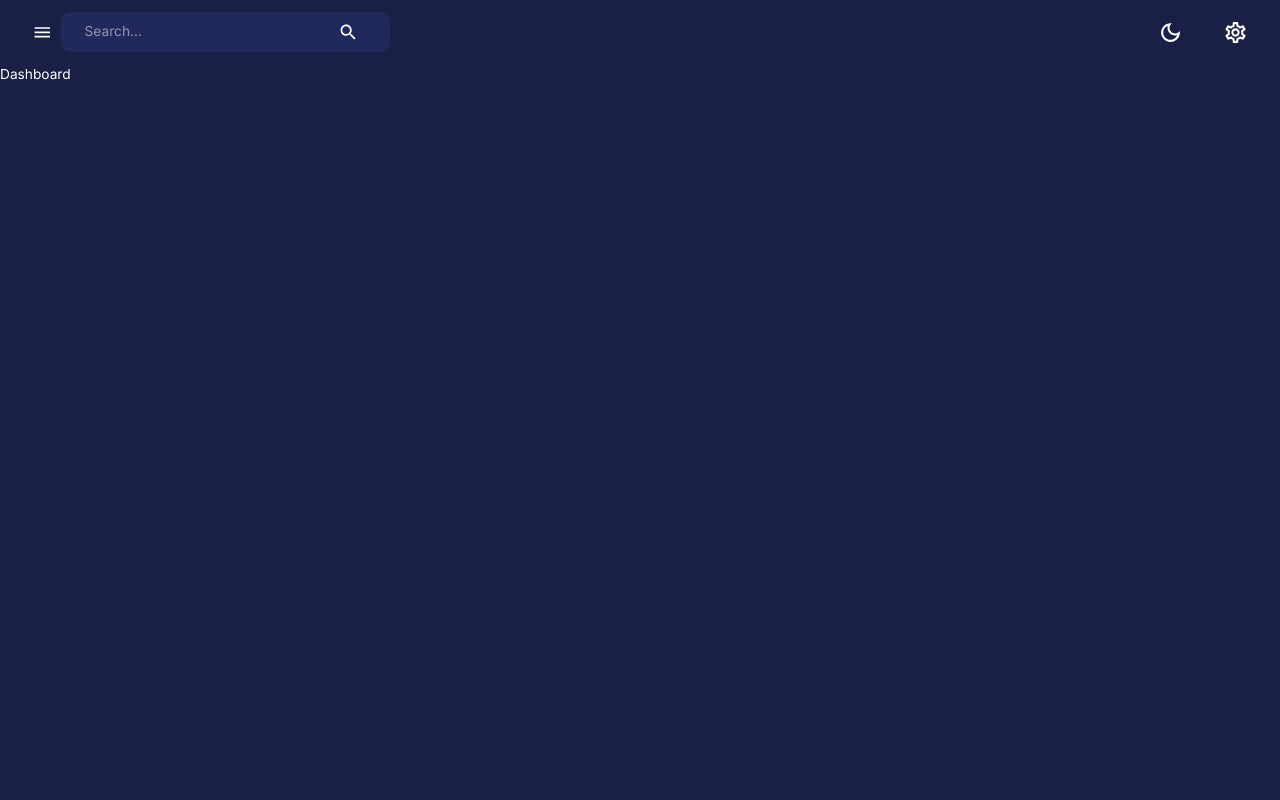
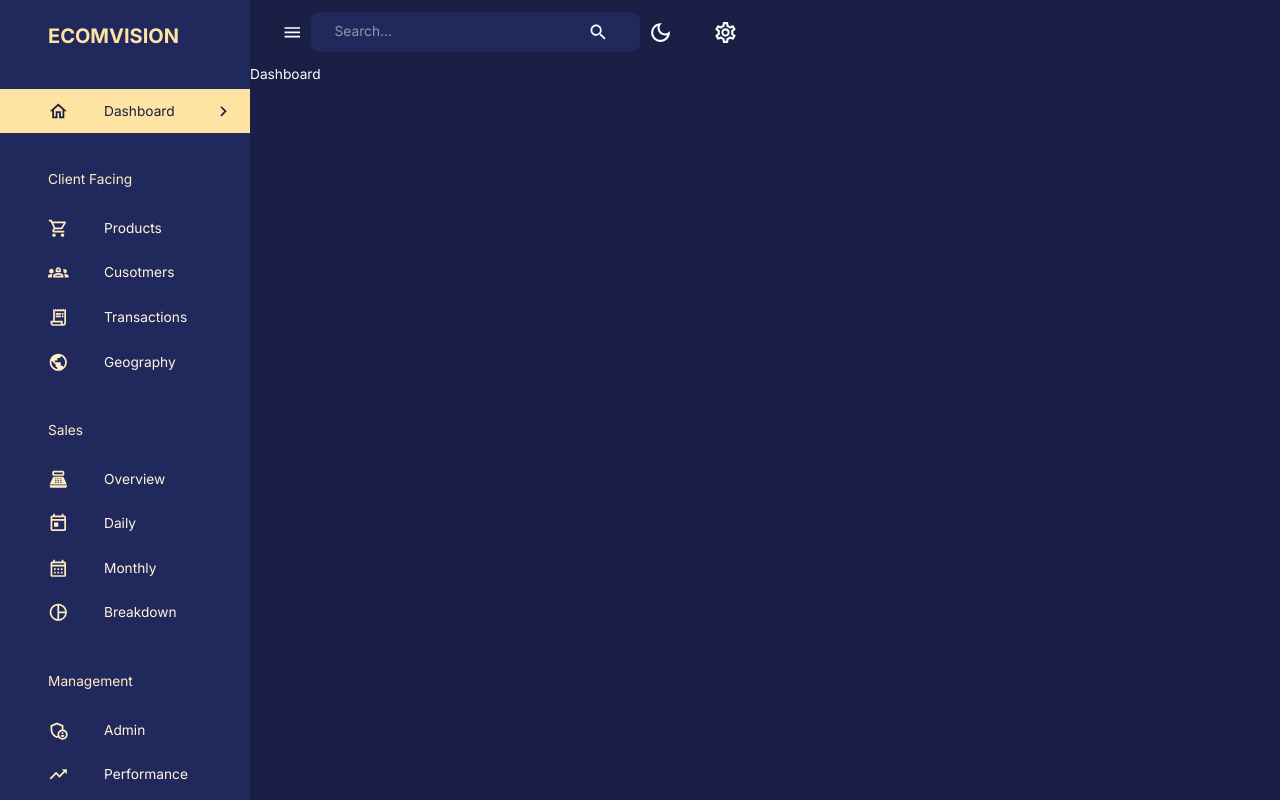
Before and after one commit to ProbstenHias/dashboard, a React (Create React App) app in the folder client/: page /dashboard in a window 1280 px wide. Built offline with nearby package versions, Linux system fonts and the light colour scheme.

Commit message:
Add sidebar

```diff
--- a/client/src/components/Navbar.jsx
+++ b/client/src/components/Navbar.jsx
@@ -19,7 +19,7 @@
   useTheme,
 } from "@mui/material";
 
-const Navbar = () => {
+const Navbar = ({ isSideBarOpen, setIsSideBarOpen }) => {
   const dispatch = useDispatch();
   const theme = useTheme();
   return (
@@ -33,7 +33,7 @@
       <Toolbar sx={{ justifyContent: "space-between" }}>
         {/* Left Side */}
         <FlexBetween>
-          <IconButton onClick={() => console.log("open/close sidebar")}>
+          <IconButton onClick={() => setIsSideBarOpen(!isSideBarOpen)}>
             <MenuIcon />
           </IconButton>
           <FlexBetween
--- /dev/null
+++ b/client/src/components/Sidebar.jsx
@@ -0,0 +1,200 @@
+import React from "react";
+import {
+  Box,
+  Divider,
+  Drawer,
+  IconButton,
+  List,
+  ListItem,
+  ListItemButton,
+  ListItemIcon,
+  ListItemText,
+  Typography,
+  useTheme,
+} from "@mui/material";
+import {
+  SettingsOutlined,
+  ChevronLeft,
+  ChevronRightOutlined,
+  HomeOutlined,
+  ShoppingCartOutlined,
+  Groups2Outlined,
+  ReceiptLongOutlined,
+  PublicOutlined,
+  PointOfSaleOutlined,
+  TodayOutlined,
+  CalendarMonthOutlined,
+  AdminPanelSettingsOutlined,
+  TrendingUpOutlined,
+  PieChartOutlined,
+} from "@mui/icons-material";
+import { useEffect, useState } from "react";
+import { useLocation, useNavigate } from "react-router-dom";
+import FlexBetween from "./FlexBetween";
+import profileImage from "assets/profile.jpg";
+
+const navItems = [
+  {
+    text: "Dashboard",
+    icon: <HomeOutlined />,
+  },
+  {
+    text: "Client Facing",
+    icon: null,
+  },
+  {
+    text: "Products",
+    icon: <ShoppingCartOutlined />,
+  },
+  {
+    text: "Cusotmers",
+    icon: <Groups2Outlined />,
+  },
+  {
+    text: "Transactions",
+    icon: <ReceiptLongOutlined />,
+  },
+  {
+    text: "Geography",
+    icon: <PublicOutlined />,
+  },
+  {
+    text: "Sales",
+    icon: null,
+  },
+  {
+    text: "Overview",
+    icon: <PointOfSaleOutlined />,
+  },
+  {
+    text: "Daily",
+    icon: <TodayOutlined />,
+  },
+  {
+    text: "Monthly",
+    icon: <CalendarMonthOutlined />,
+  },
+  {
+    text: "Breakdown",
+    icon: <PieChartOutlined />,
+  },
+  {
+    text: "Management",
+    icon: null,
+  },
+  {
+    text: "Admin",
+    icon: <AdminPanelSettingsOutlined />,
+  },
+  {
+    text: "Performance",
+    icon: <TrendingUpOutlined />,
+  },
+];
+
+const Sidebar = ({
+  drawerWidth,
+  isSideBarOpen,
+  setIsSideBarOpen,
+  isNonMobile,
+}) => {
+  const { pathname } = useLocation();
+  const [active, setActive] = useState("");
+  const navigate = useNavigate();
+  const theme = useTheme();
+
+  useEffect(() => {
+    setActive(pathname.substring(1));
+  }, [pathname]);
+
+  return (
+    <Box component="nav">
+      {isSideBarOpen && (
+        <Drawer
+          open={isSideBarOpen}
+          onClose={() => setIsSideBarOpen(false)}
+          variant="persistent"
+          anchor="left"
+          sx={{
+            width: drawerWidth,
+            "& .MuiDrawer-paper": {
+              color: theme.palette.secondary[200],
+              backgroundColor: theme.palette.background.alt,
+              boxSizing: "border-box",
+              borderWidth: isNonMobile ? 0 : "2px",
+              width: drawerWidth,
+            },
+          }}
+        >
+          <Box width="100%">
+            <Box m="1.5rem 2rem 2rem 3rem">
+              <FlexBetween color={theme.palette.secondary.main}>
+                <Box display="flex" alighItems="center" gap="0.5rem">
+                  <Typography variant="h4" fontWeight="bold">
+                    ECOMVISION
+                  </Typography>
+                </Box>
+                {!isNonMobile && (
+                  <IconButton onClick={() => setIsSideBarOpen(!isSideBarOpen)}>
+                    <ChevronLeft />
+                  </IconButton>
+                )}
+              </FlexBetween>
+            </Box>
+            <List>
+              {navItems.map(({ text, icon }) => {
+                if (!icon) {
+                  return (
+                    <Typography key={text} sx={{ m: "2.25rem 0 1rem 3rem" }}>
+                      {text}
+                    </Typography>
+                  );
+                }
+                const lcText = text.toLowerCase();
+
+                return (
+                  <ListItem key={text} disablePadding>
+                    <ListItemButton
+                      onClick={() => {
+                        navigate(`/${lcText}`);
+                        setActive(lcText);
+                      }}
+                      sx={{
+                        backgroundColor:
+                          active === lcText
+                            ? theme.palette.secondary[300]
+                            : "transparent",
+                        color:
+                          active === lcText
+                            ? theme.palette.primary[600]
+                            : theme.palette.secondary[100],
+                      }}
+                    >
+                      <ListItemIcon
+                        sx={{
+                          marginLeft: "2rem",
+                          color:
+                            active === lcText
+                              ? theme.palette.primary[600]
+                              : theme.palette.secondary[200],
+                        }}
+                      >
+                        {icon}
+                      </ListItemIcon>
+                      <ListItemText primary={text}></ListItemText>
+                      {active === lcText && (
+                        <ChevronRightOutlined sx={{ ml: "auto" }} />
+                      )}
+                    </ListItemButton>
+                  </ListItem>
+                );
+              })}
+            </List>
+          </Box>
+        </Drawer>
+      )}
+    </Box>
+  );
+};
+
+export default Sidebar;
--- a/client/src/scenes/layout/index.jsx
+++ b/client/src/scenes/layout/index.jsx
@@ -3,12 +3,25 @@
 import { Outlet } from "react-router-dom";
 import { useSelector } from "react-redux";
 import Navbar from "components/Navbar";
+import Sidebar from "components/Sidebar";
 
 const Layout = () => {
+  const isNonMobile = useMediaQuery("(min-width: 600px)");
+  const [isSideBarOpen, setIsSideBarOpen] = useState(true);
   return (
-    <Box width="100%" height="100%">
+    <Box display={isNonMobile ? "flex" : "block"} width="100%" height="100%">
+      <Sidebar
+        isNonMobile={isNonMobile}
+        drawerWidth="250px"
+        isSideBarOpen={isSideBarOpen}
+        setIsSideBarOpen={setIsSideBarOpen}
+      />
       <Box>
-        <Navbar />
+        <Navbar
+          isSideBarOpen={isSideBarOpen}
+          setIsSideBarOpen={setIsSideBarOpen}
+        />
+
         <Outlet />
       </Box>
     </Box>
```
